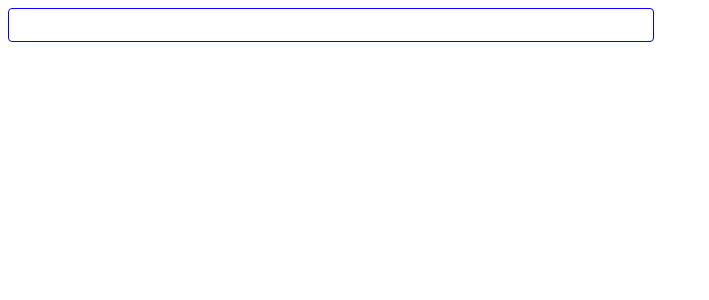
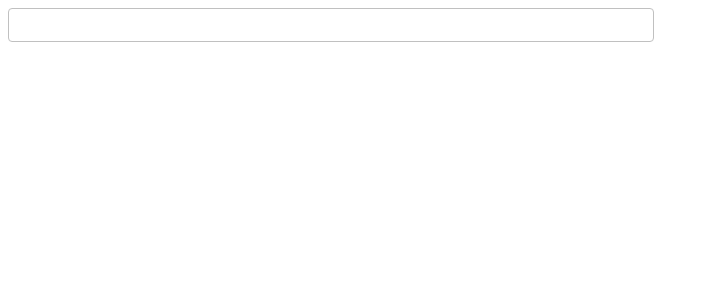
Before and after one commit to amekse/autocomplete-react, a React (Create React App) app: page / in a window 1280 px wide. Shown: the top 300 px of the page, without its empty margins (0-709 px from the left). Built offline with nearby package versions, Linux system fonts and the light colour scheme.

Commit message:
minor fix

```diff
--- a/src/autocomplete/autocomplete.styles.css
+++ b/src/autocomplete/autocomplete.styles.css
@@ -6,7 +6,7 @@
 .autocomplete-input {
     width: 100%;
     border-radius: 4px;
-    border: 1px solid blue;
+    border: 1px solid silver;
     height: 30px;
 }
 
```
